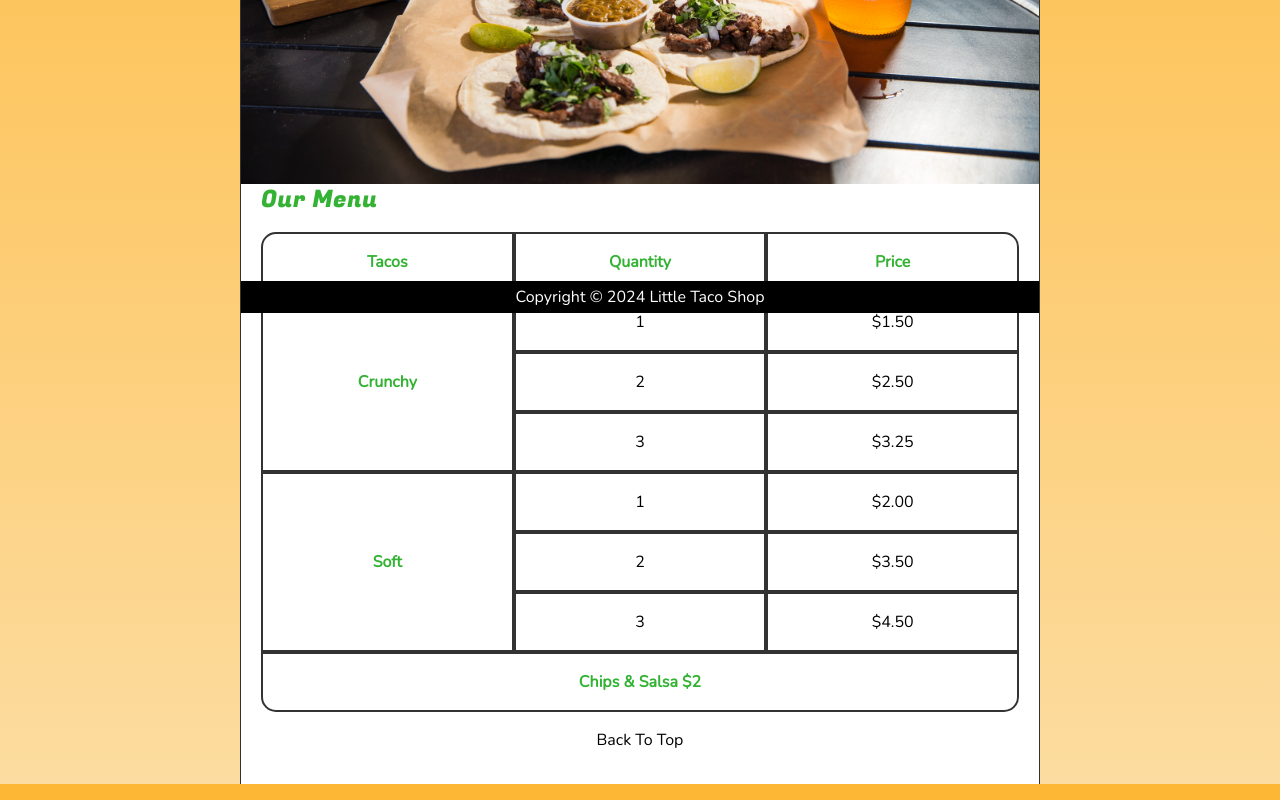
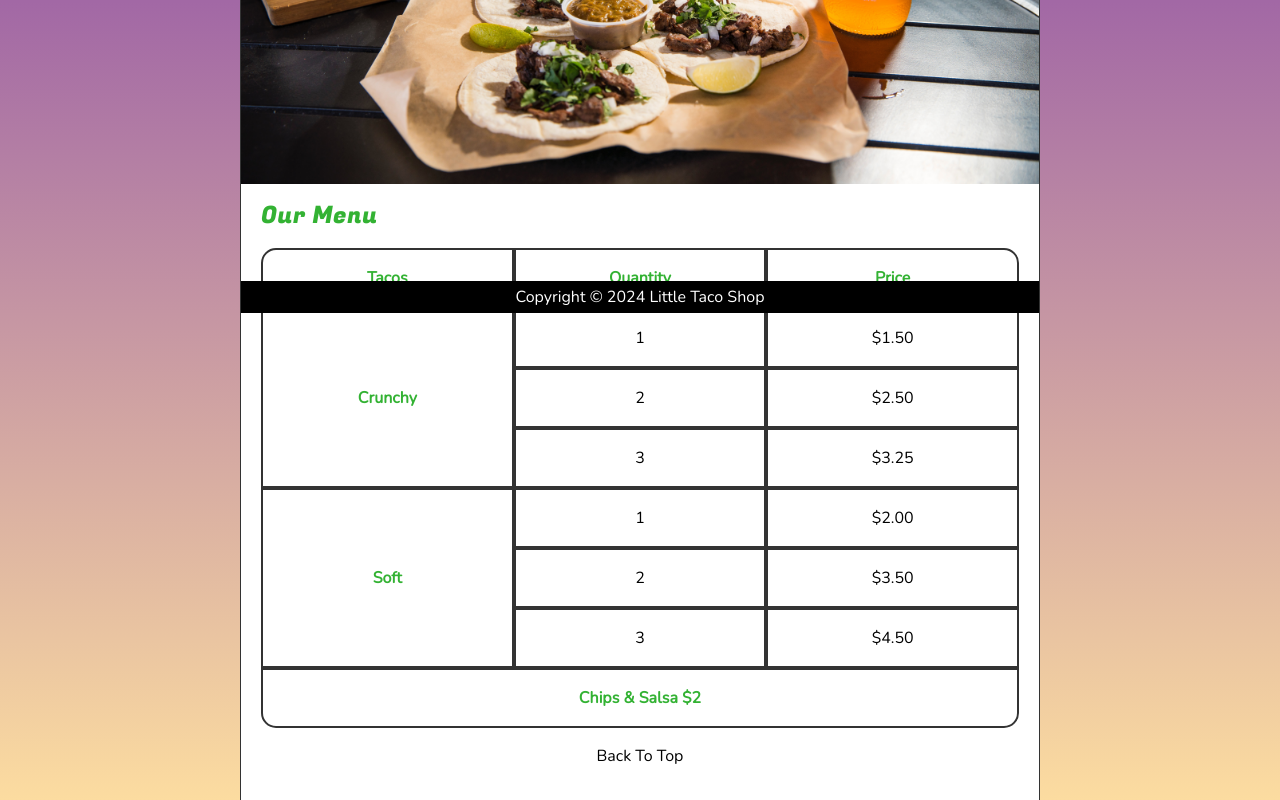
Before and after one commit to Halcyon666/taco-shop, a Vue app: page / in a window 1280 px wide. Shown: the part 487-1287 px from the top of the page. Built offline with nearby package versions, Linux system fonts and the light colour scheme.

Commit message:
fix `first:` `rgba` probs

```diff
--- a/index.html
+++ b/index.html
@@ -9,7 +9,7 @@
 </head>
 
 <body
-  class="scroll-smooth font-[clamp(1rem, 2.2vh, 1.5rem)] font-content bg-[#feb735] dark:bg-[#0f172a] bg-gradient-to-b from-[#feb735] to-[#fcdca0] dark:from-[#0f172a] dark:to-gray-500">
+  class="scroll-smooth font-[clamp(1rem, 2.2vh, 1.5rem)] font-content bg-purple-800 dark:bg-[#0f172a] bg-gradient-to-b from-purple-800 to-[#fcdca0] dark:from-[#0f172a] dark:to-gray-500">
   <div id="app"></div>
   <script type="module" src="/src/main.js"></script>
 </body>
--- a/src/App.vue
+++ b/src/App.vue
@@ -27,14 +27,14 @@
       <div
         class="bg-white dark:bg-[#141414] border-b dark:border-white border-[#333] font-bold shadow-0_6px_5px_-5px_rgba(0,0,0,0.3) dark:shadow-0_6px_5px_-5px_rgba(255,255,255,0.3)"
       >
-        <!-- todo text-[#00000099] not support rbga hsla hwb ?? -->
+        <!--directly use text-[rgba(0, 0, 0, 0.6)] not support, instead of text-black/[.6] -->
         <div class="px-[0.25em] py-[2.5%] list-none flex justify-evenly gap-4">
           <router-link
             :to="link.to"
             v-for="link in links"
             :key="link.to"
             :class="{ hidden: link.hidden }"
-            class="text-black dark:text-white hover:text-[#00000099] dark:hover:text-orange-500 focus-visible:text-[#00000099] dark:focus-visible:text-orange-500 active:text-orange-500 dark:active:text-[#fcc867]"
+            class="text-black dark:text-white hover:text-black/[.6] dark:hover:text-orange-500 focus-visible:text-black/[.6] dark:focus-visible:text-orange-500 active:text-orange-500 dark:active:text-[#fcc867]"
           >
             {{ link.label }}
           </router-link>
--- a/src/components/HeroSection.vue
+++ b/src/components/HeroSection.vue
@@ -3,7 +3,7 @@
     <!-- here dynamic hero__h2 style and hidden when not at home page -->
     <div
       :class="{ hero__h2: title === 'Bienvenidos!', hidden: title !== 'Bienvenidos!' }"
-      class="font-headings tracking-wide mb-4 bg-[#33b233] text-white dark:text-black text-2xl"
+      class="font-headings tracking-wide mb-4 bg-[#33b233] text-[whitesmoke] dark:text-black text-2xl"
     >
       {{ title }}
     </div>
--- a/src/components/Menu.vue
+++ b/src/components/Menu.vue
@@ -1,9 +1,12 @@
 <!-- MenuComponent.vue -->
 <template>
-  <!-- todo first and last doesn't work -->
+  <!-- Style an element if it’s the first child of its type using the first-of-type modifier
+    here I add extro div encapse the article element
+  -->
+  <div>
     <article
       id="menu"
-    class="scroll-mt-[6.5rem] m-[var(--MARGIN))] first:text-green-500 first:mt-40 last:min-h-[calc(100vh-20rem)]"
+      class="scroll-mt-[6.5rem] m-[var(--MARGIN))] first:mt-4 last:min-h-[calc(100vh-20rem)]"
     >
       <h2 class="pl-5 font-headings tracking-wide mb-4 text-[#33b233] dark:text-white text-2xl">
         Our Menu
@@ -68,6 +71,7 @@
         </td>
       </table>
     </article>
+  </div>
 </template>
 
 <script lang="ts" setup>
--- a/src/style/common.css
+++ b/src/style/common.css
@@ -12,7 +12,7 @@
   --HERO-COLOR: #fff;
   --LINK-ACTIVE: #ffa500;
   --LINK-COLOR: #000;
-  --LINK-HOVER: #00000099;
+  --LINK-HOVER: rgba(0, 0, 0, 0.6);
 
 
   --MARGIN: clamp(1em, 2.5vh, 1.5em) 0;
--- a/src/views/About.vue
+++ b/src/views/About.vue
@@ -13,7 +13,7 @@
     <main class="px-[0.25em] py-2.5">
       <article
         id="about"
-        class="scroll-mt-[6.5rem] m-[var(--MARGIN))] first:mt-4 last:min-h-[calc(100vh - 20rem)]"
+        class="scroll-mt-[6.5rem] m-[var(--MARGIN))] first:mt-4 last:min-h-[calc(100vh - 20rem)] pl-5"
       >
         <h2 class="font-headings tracking-wide mb-4 text-[#33b233] dark:text-white text-2xl">
           About LTS
```
Lines whose indentation alone changed are shown as unchanged.
